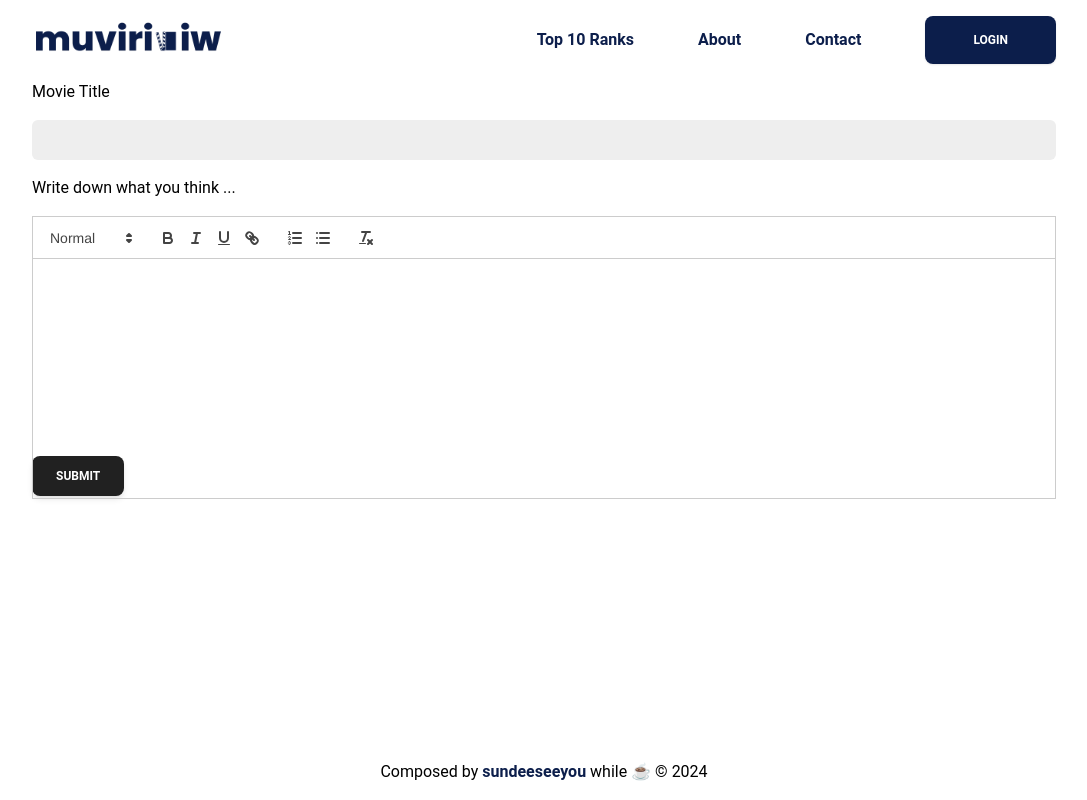
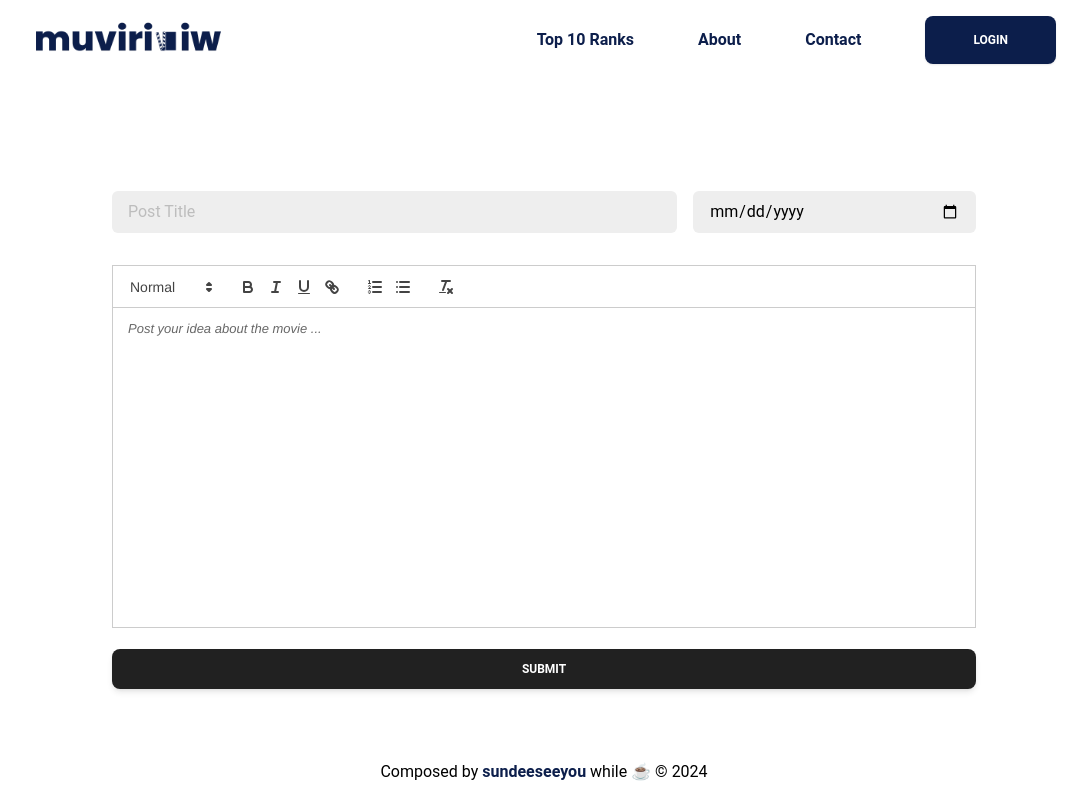
Before and after one commit to sundeeseeyou/muviriviw, a React (Vite) app: page /create in a window 1280 px wide. Shown: the whole page, without its empty margins (96-1183 px from the left). Built offline with nearby package versions, Linux system fonts and the light colour scheme.

Commit message:
Otak atik text editor / article

```diff
--- a/src/components/FooterSection.jsx
+++ b/src/components/FooterSection.jsx
@@ -3,7 +3,7 @@ import { Link } from "react-router";
 export default function FooterSection() {
   return (
     <>
-      <footer className="flex flex-row py-4 justify-center bottom-0 fixed self-center">
+      <footer className="flex flex-row py-4 justify-center bottom-0 absolute self-center">
         <p className="text-md">
           Composed by{" "}
           <Link
--- a/src/routes/BlogForm.jsx
+++ b/src/routes/BlogForm.jsx
@@ -1,36 +1,47 @@
 import { Link, Form } from "react-router";
 import ReactQuill from "react-quill";
 import "react-quill/dist/quill.snow.css";
-import { RiMovie2Fill } from "react-icons/ri";
 import { Button } from "@material-tailwind/react";
 
 export default function BlogForm() {
   return (
     <>
-      <Form method="post">
-        <div className="flex flex-col gap-4">
-          <label htmlFor="movieTitle">Movie Title</label>
-          <input
-            type="text"
-            id="author"
-            name="movieTitle"
-            className="bg-gray-200 w-full py-2 rounded-md"
-            required
-          />
+      <Form method="post" className="my-auto mx-20">
+        <article className="flex flex-col gap-8">
+          <section className="flex flex-row justify-between gap-4">
+            <input
+              type="text"
+              id="author"
+              name="articleTitle"
+              className="bg-gray-200 py-2 px-4 rounded-md w-8/12"
+              placeholder="Post Title"
+              required
+            />
 
-          <label htmlFor="textArea">Write down what you think ...</label>
+            <input
+              type="date"
+              className="bg-gray-200 w-4/12 py-2 px-4 rounded-md"
+              placeholder="Pick Date"
+            />
+          </section>
+
+          {/* <label htmlFor="textArea" className="font-semibold">
+            Post your idea about the movie ...
+          </label> */}
           <ReactQuill
             theme="snow"
             value=""
             name="textArea"
-            className="h-60 rounded-md"
+            placeholder="Post your idea about the movie ..."
+            className="h-[40dvh] rounded-md mb-16"
           />
-        </div>
-        <div>
-          <Button type="submit" className="w-100">
-            <Link to={".."}>Submit</Link>
+        </article>
+
+        <Link to={".."}>
+          <Button type="submit" fullWidth>
+            Submit
           </Button>
-        </div>
+        </Link>
       </Form>
     </>
   );
```
